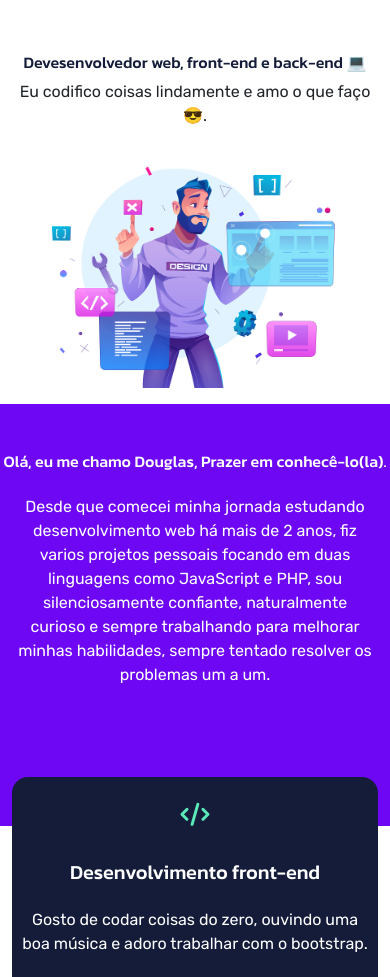
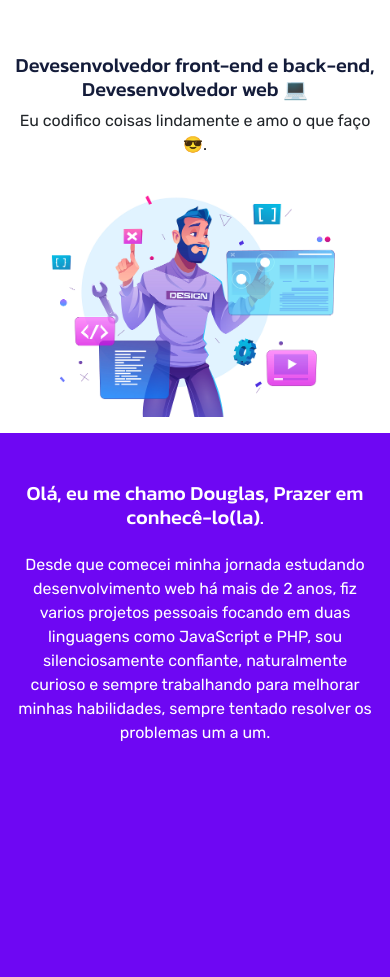
Before and after one commit to douglas-to/Portfolio, a website built with Vite: page index.html in a window 390 px wide. Shown: the part 107-1084 px from the top of the page. Built offline with nearby package versions, Linux system fonts and the light colour scheme.

Commit message:
Versão 1

```diff
--- a/css/style.css
+++ b/css/style.css
@@ -126,17 +126,10 @@ a:hover{
 	color:#141c3a;
 }
 
-@media (max-width: 550px){
-	.text-width{
-		width:100%;
-	}
-
-}
-
-@media (max-width: 500px){
+@media (max-width: 600px){
 	.position-rel-minus{
 		position:relative;
-		top:-10%;
+		top:-25%;
 	}
 
 	.position-rel-plus{
@@ -144,11 +137,27 @@ a:hover{
 		top:10%;
 	}
 
+	.text-width{
+		width:100%;
+	}
+
+	.break-text{
+		display:flex;
+		flex-direction:column;
+	}
+
 	.font-size{
-		font-size:16px;
+		font-size:20px;
 	}
 
 	.bg-height{
-		height:50vh;
+		height:70vh;
 	}
 }
+
+@media (max-width: 499px){
+	.bg-height{
+		height:100vh;
+	}
+
+}
--- a/index.html
+++ b/index.html
@@ -32,7 +32,9 @@
       <div class="row">
         <div class="col-md-12">
           <div class="d-flex flex-column justify-content-center align-items-center">
-            <h1 class="text-center mt-5 font-style-title font-size">Devesenvolvedor web, front-end e back-end &#128187;</h1>
+            <h1 class="text-center mt-5 font-style-title font-size break-text">
+              <span>Devesenvolvedor front-end e back-end,</span><span>Devesenvolvedor web &#128187;</span>
+            </h1>
             <p class="text-center font-style-text fs-6">Eu codifico coisas lindamente e amo o que faço 😎.</p>
             <a href="https://br.freepik.com/vetores-gratis/desenvolvimento-web-engenharia-de-programador-e-site-de-codificacao-em-telas-de-interface-de-realidade-aumentada-desenvolvedor-de-projeto-engenheiro-de-programacao-de-software-ou-design-de-aplicativo-cartoon-illustration_10798281.htm#query=desenvolvedor%20web&position=3&from_view=keyword"><img class="img-fluid mx-auto d-block mb-3" src="images/dev1.png"/></a>
           </div>
```
